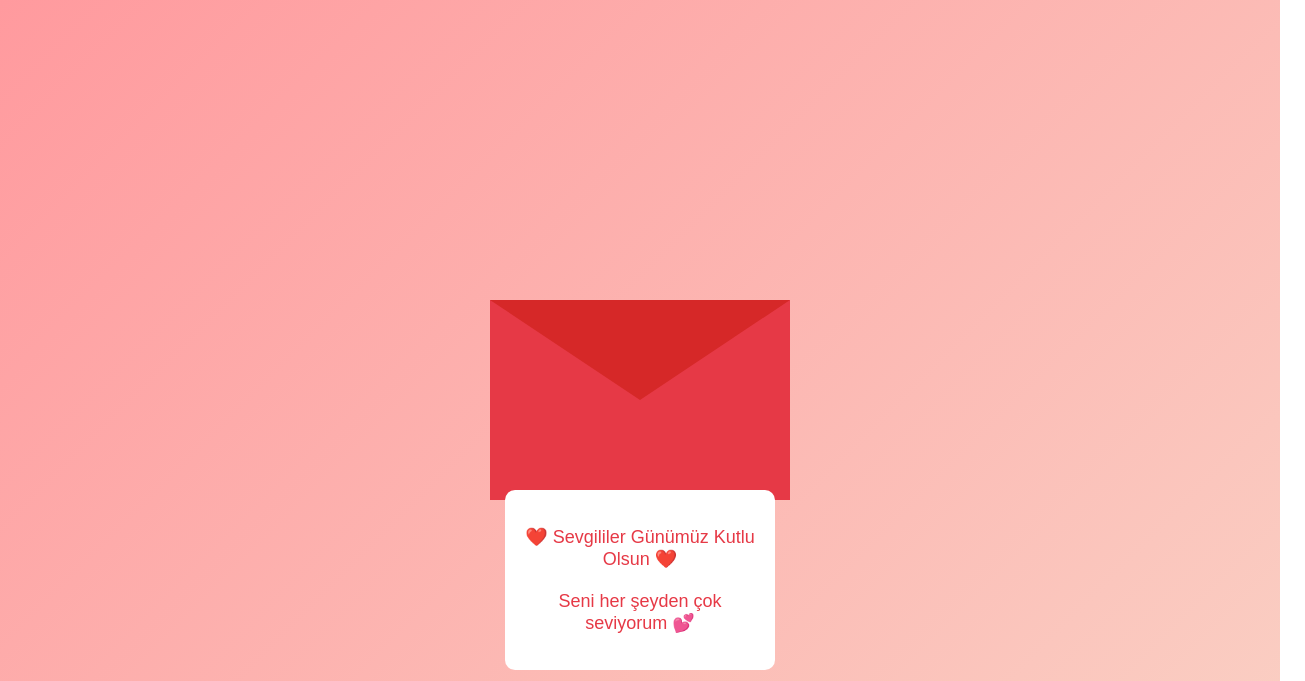
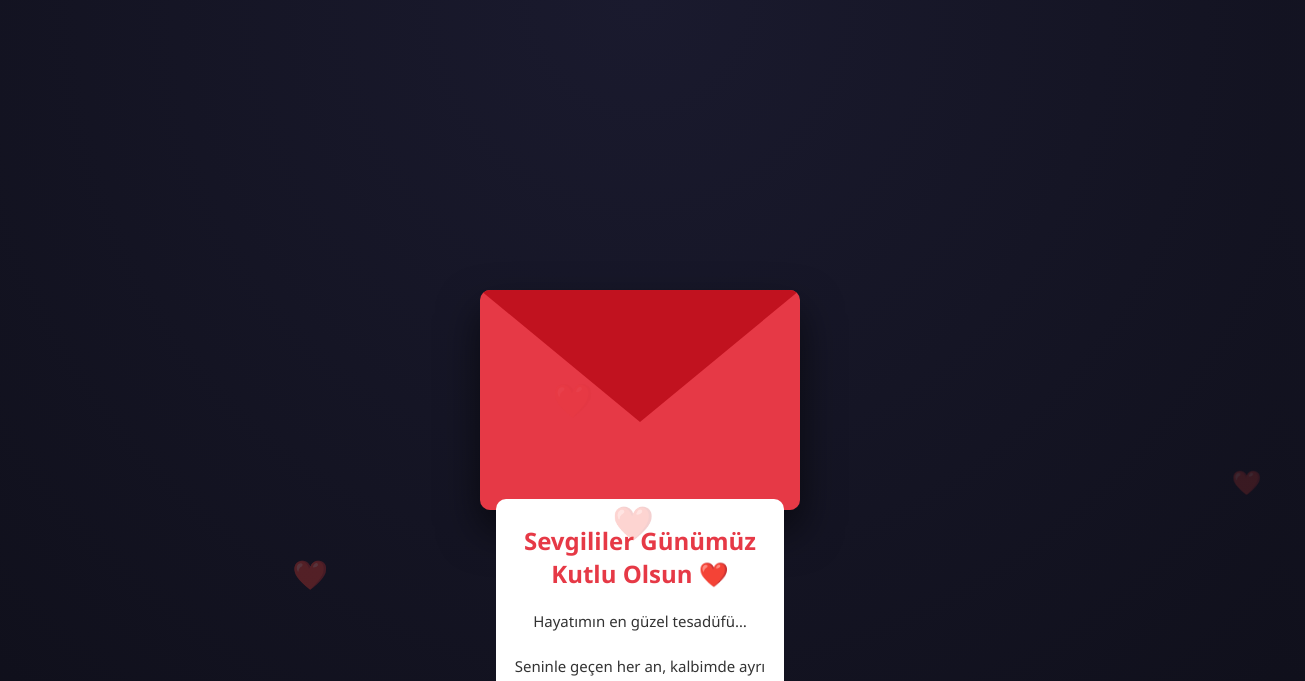
Before and after one commit to alicetin0644/sevgililer-g-n-, a plain HTML site: page index.html in a window 1280 px wide. Shown: the top 681 px of the page, 1305 px wide, since content can reach past the window. Drawn offline with Linux system fonts and the light colour scheme.

Commit message:
Update Valentine's Day card design and content

```diff
--- a/index.html
+++ b/index.html
@@ -3,85 +3,120 @@
 <head>
 <meta charset="UTF-8">
 <meta name="viewport" content="width=device-width, initial-scale=1.0">
-<title>Sevgililer Günü Sürprizi</title>
+<title>Senin İçin ❤️</title>
 
 <style>
-body {
-    margin: 0;
-    height: 100vh;
-    display: flex;
-    justify-content: center;
-    align-items: center;
-    background: linear-gradient(135deg, #ff9a9e, #fad0c4);
-    font-family: Arial, sans-serif;
-    overflow: hidden;
+body{
+  margin:0;
+  height:100vh;
+  display:flex;
+  justify-content:center;
+  align-items:center;
+  background:radial-gradient(circle at top,#1a1a2e,#0f0f1a);
+  font-family:'Segoe UI',sans-serif;
+  overflow:hidden;
 }
 
-.envelope {
-    position: relative;
-    width: 300px;
-    height: 200px;
-    background: #e63946;
-    cursor: pointer;
-    transition: 0.5s;
+/* Uçuşan kalpler */
+.heart{
+  position:absolute;
+  color:#ff4d6d;
+  animation:float 6s linear infinite;
+  font-size:20px;
+}
+@keyframes float{
+  0%{transform:translateY(100vh) scale(1);opacity:1;}
+  100%{transform:translateY(-10vh) scale(1.5);opacity:0;}
 }
 
-.flap {
-    position: absolute;
-    top: 0;
-    left: 0;
-    width: 100%;
-    height: 100%;
-    background: #d62828;
-    clip-path: polygon(0 0, 50% 50%, 100% 0);
-    transform-origin: top;
-    transition: 0.6s;
+/* Zarf */
+.envelope{
+  position:relative;
+  width:320px;
+  height:220px;
+  background:#e63946;
+  border-radius:10px;
+  cursor:pointer;
+  box-shadow:0 20px 40px rgba(0,0,0,0.6);
+  transition:0.6s;
 }
 
-.letter {
-    position: absolute;
-    width: 90%;
-    height: 90%;
-    background: white;
-    top: 5%;
-    left: 5%;
-    display: flex;
-    justify-content: center;
-    align-items: center;
-    text-align: center;
-    padding: 10px;
-    box-sizing: border-box;
-    transform: translateY(100%);
-    transition: 0.6s;
-    font-size: 18px;
-    color: #e63946;
-    border-radius: 10px;
+.flap{
+  position:absolute;
+  width:100%;
+  height:100%;
+  background:#c1121f;
+  clip-path:polygon(0 0,50% 60%,100% 0);
+  transform-origin:top;
+  transition:0.6s;
+  border-radius:10px;
 }
 
-.envelope.open .flap {
-    transform: rotateX(180deg);
+.letter{
+  position:absolute;
+  width:90%;
+  height:90%;
+  background:white;
+  top:5%;
+  left:5%;
+  border-radius:10px;
+  padding:15px;
+  box-sizing:border-box;
+  text-align:center;
+  transform:translateY(100%);
+  transition:0.6s;
+  overflow:auto;
 }
 
-.envelope.open .letter {
-    transform: translateY(0);
+.letter h2{
+  color:#e63946;
+  margin-top:10px;
+}
+
+.letter p{
+  font-size:15px;
+  line-height:1.5;
+  color:#333;
+}
+
+.open .flap{
+  transform:rotateX(180deg);
+}
+
+.open .letter{
+  transform:translateY(0);
 }
 </style>
 </head>
 
 <body>
 
-<div class="envelope" onclick="openEnvelope(this)">
-    <div class="flap"></div>
-    <div class="letter">
-        ❤️ Sevgililer Günümüz Kutlu Olsun ❤️<br><br>
-        Seni her şeyden çok seviyorum 💕
-    </div>
+<div class="envelope" onclick="this.classList.toggle('open')">
+  <div class="flap"></div>
+  <div class="letter">
+    <h2>Sevgililer Günümüz Kutlu Olsun ❤️</h2>
+    <p>
+      Hayatımın en güzel tesadüfü…<br><br>
+      Seninle geçen her an, kalbimde ayrı bir iz bırakıyor.
+      Gülüşün dünyamı aydınlatıyor, sesin huzur veriyor.
+      İyi ki varsın, iyi ki benimlesin.
+      Seni bugün değil, her gün seviyorum. 💕
+    </p>
+  </div>
 </div>
 
 <script>
-function openEnvelope(el) {
-    el.classList.toggle("open");
+function createHeart(){
+  const heart=document.createElement("div");
+  heart.classList.add("heart");
+  heart.innerHTML="❤️";
+  heart.style.left=Math.random()*100+"vw";
+  heart.style.fontSize=(15+Math.random()*25)+"px";
+  heart.style.animationDuration=(4+Math.random()*3)+"s";
+  document.body.appendChild(heart);
+  setTimeout(()=>{heart.remove();},6000);
 }
+setInterval(createHeart,400);
 </script>
 
 </body>
```
